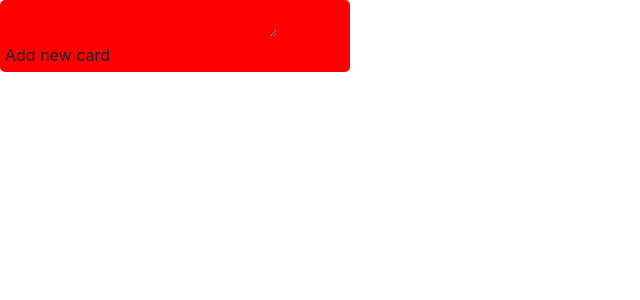
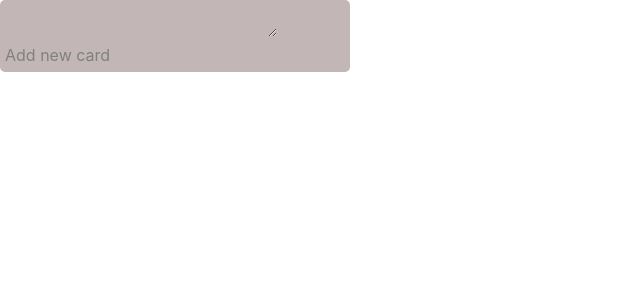
Before and after one commit to AlejandroDiazHernandez/trello0, a Next.js app: page / in a window 1280 px wide. Shown: the top 300 px of the page, without its empty margins (0-640 px from the left). Built offline with nearby package versions, Linux system fonts and the light colour scheme.

Commit message:
WIP: Entire todo block

```diff
--- a/components/todo_block/AddCard.tsx
+++ b/components/todo_block/AddCard.tsx
@@ -1,9 +1,18 @@
+import { useState } from "react";
 import { AddCardDiv } from "../../styles/all_todo";
 
 const AddCard: React.FC = () => {
-  const toggleShowAddNewCart: boolean = false;
+  const [toggleShowAddNewCart, setToggleShowAddNewCart] = useState(true);
 
-  return <AddCardDiv>Add new card</AddCardDiv>;
+  if (toggleShowAddNewCart)
+    return (
+      <AddCardDiv
+        onClick={() => setToggleShowAddNewCart(!toggleShowAddNewCart)}
+      >
+        Add new card
+      </AddCardDiv>
+    );
+  else return <p>hola</p>;
 };
 
 export default AddCard;
--- a/styles/all_todo.tsx
+++ b/styles/all_todo.tsx
@@ -1,7 +1,7 @@
 import styled from "@emotion/styled";
 
 export const TodoBlockDiv = styled.div`
-  background-color: red;
+  background-color: #c3b6b6;
   width: 350px;
   border-radius: 5px;
   padding: 5px;
@@ -11,7 +11,7 @@ export const TextArea = styled.textarea`
   height: 2rem;
   width: 80%;
   border-radius: 5px;
-  background-color: red;
+  background-color: #c3b6b6;
   color: black;
   cursor: pointer;
   :focus {
@@ -22,4 +22,5 @@ export const TextArea = styled.textarea`
 export const AddCardDiv = styled.div`
   width: 80%;
   cursor: pointer;
+  color: gray;
 `;
```
